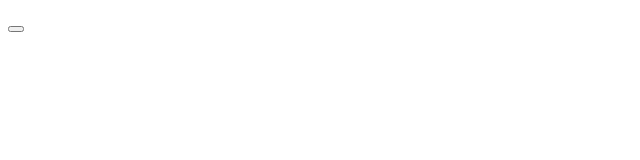
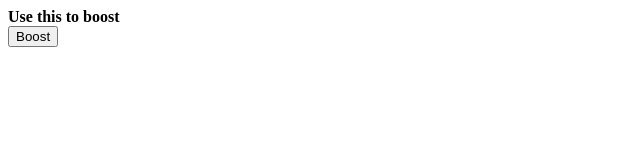
Before and after one commit to LibertyCardsLLC/boost, a plain HTML site: page index.html in a window 1280 px wide. Shown: the whole page, without its empty margins (0-640 px from the left). Drawn offline with Linux system fonts and the light colour scheme.

Commit message:
Update index.html

```diff
--- a/index.html
+++ b/index.html
@@ -1,7 +1,4 @@
-<title>Use this to Boost</title>
+<title>Boost | Liberty Cards LLC</title>
+<b>Use this to boost</b>
 <br>
-<button>
-<title>
-Boost
-</title>
-</button>
+<button>Boost</button>
```
